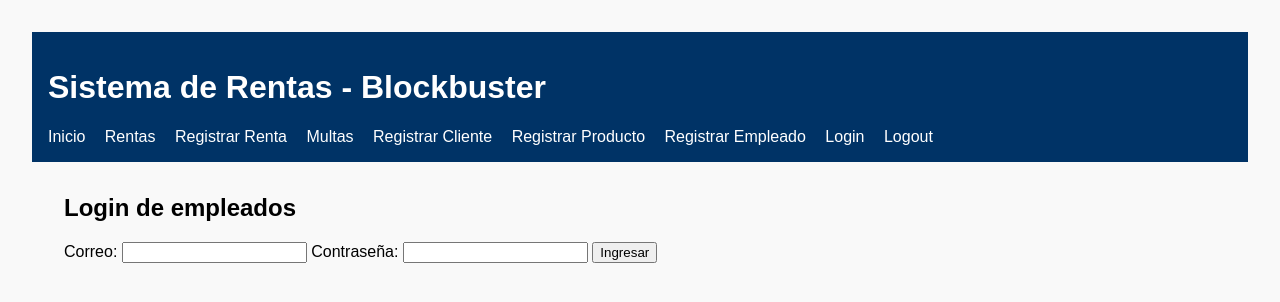
After one commit to Diego-RGZ/rentas-blockbuster, a Flask app: page /login in a window 1280 px wide. The commit adds this page. Shown: the top 302 px of the page. Run offline with Flask 3, Linux system fonts and the light colour scheme.

Commit message:
Agregado login seguro de empleados

```diff
--- a/app.py
+++ b/app.py
@@ -185,6 +185,52 @@
 
     return render_template("registrar_empleado.html")
 
+from flask import session
+from functools import wraps
+
+# --------- LOGIN ---------
+@app.route("/login", methods=["GET", "POST"])
+def login():
+    if request.method == "POST":
+        correo = request.form["correo"]
+        password = request.form["password"]
+
+        # Consulta segura
+        response = (
+            supabase.table("empleado")
+            .select("*")
+            .eq("correo", correo)
+            .eq("password", password)
+            .execute()
+        )
+
+        if response.data:
+            session["empleado"] = response.data[0]["nombre"]
+            flash("✔ Inicio de sesión exitoso", "success")
+            return redirect(url_for("index"))
+        else:
+            flash("❌ Correo o contraseña incorrecta", "error")
+
+    return render_template("login.html")
+
+
+# --------- LOGOUT ---------
+@app.route("/logout")
+def logout():
+    session.clear()
+    flash("Has cerrado sesión", "success")
+    return redirect(url_for("login"))
+
+
+# --------- PROTECCIÓN DE RUTAS ---------
+def login_requerido(f):
+    @wraps(f)
+    def wrapper(*args, **kwargs):
+        if "empleado" not in session:
+            flash("Debes iniciar sesión", "error")
+            return redirect(url_for("login"))
+        return f(*args, **kwargs)
+    return wrapper
 
 if __name__ == "__main__":
     app.run(debug=True)
--- a/templates/base.html
+++ b/templates/base.html
@@ -21,6 +21,9 @@
         <a href="/registrar_cliente">Registrar Cliente</a>
         <a href="/registrar_producto">Registrar Producto</a>
         <a href="/registrar_empleado">Registrar Empleado</a>
+        <a href="/login">Login</a>
+        <a href="/logout">Logout</a>
+
     </nav>
 </header>
 
--- /dev/null
+++ b/templates/login.html
@@ -0,0 +1,16 @@
+{% extends "base.html" %}
+{% block content %}
+
+<h2>Login de empleados</h2>
+
+<form method="POST">
+    <label>Correo:</label>
+    <input type="email" name="correo" required>
+
+    <label>Contraseña:</label>
+    <input type="password" name="password" required>
+
+    <button type="submit">Ingresar</button>
+</form>
+
+{% endblock %}
```
